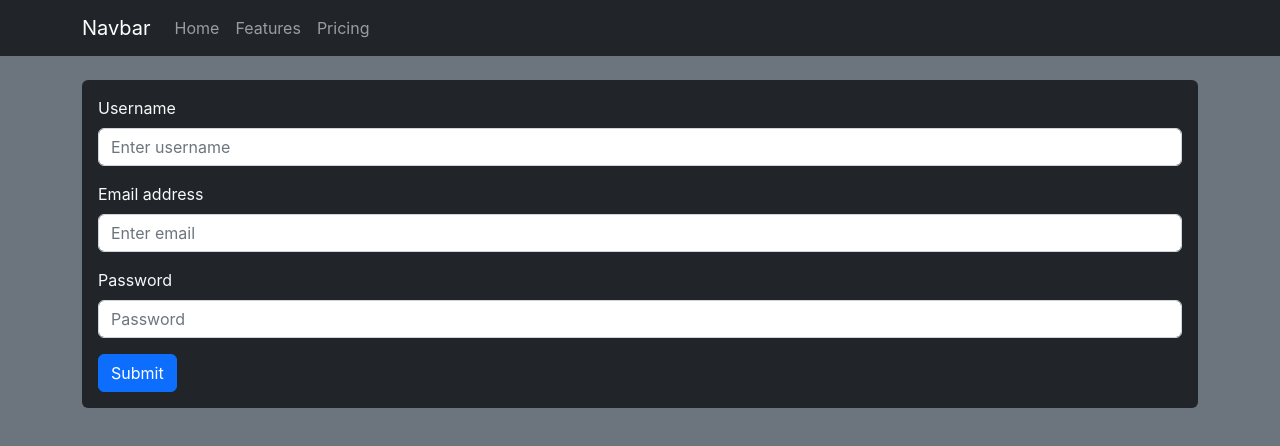
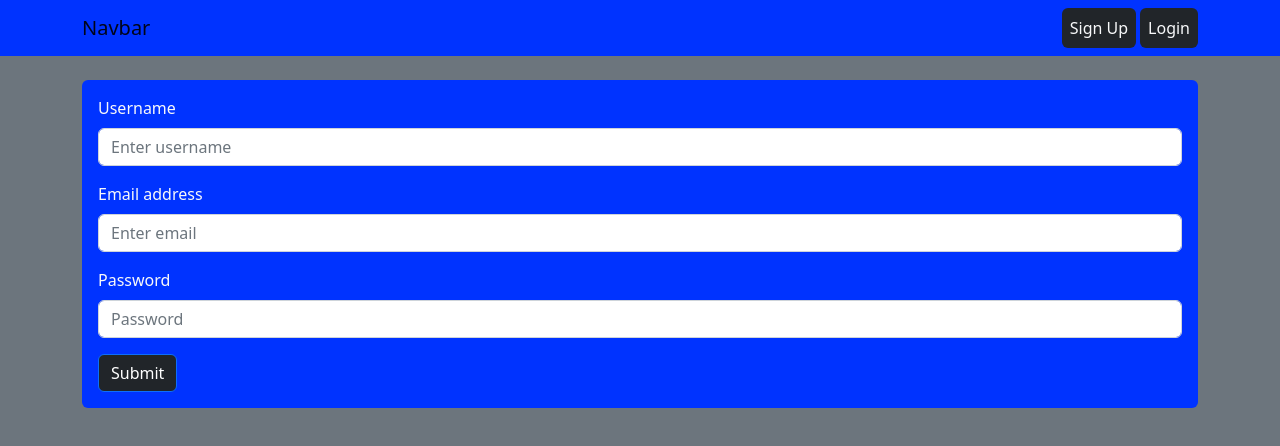
Before and after one commit to Achilles3458/ChatBox, a React (Create React App) app in the folder client/: page /signup in a window 1280 px wide. Shown: the top 446 px of the page. Built offline with nearby package versions, Linux system fonts and the light colour scheme.

Commit message:
logout condition works

```diff
--- a/client/src/App.js
+++ b/client/src/App.js
@@ -11,6 +11,8 @@ import { BrowserRouter as Router, Routes, Route } from "react-router-dom";
 import Header from "./components/Navbar";
 import Signup from "./pages/SignUp";
 import Login from "./pages/Login";
+
+import "./Theme.css";
 
 const httpLink = createHttpLink({
   uri: "/graphql",
--- /dev/null
+++ b/client/src/Theme.css
@@ -0,0 +1,9 @@
+:root {
+  --main: #0033ff;
+  --title: #000dff;
+  --chatcard: #0f58ff;
+}
+
+.bg-main {
+  background-color: var(--main);
+}
--- a/client/src/components/Navbar/index.js
+++ b/client/src/components/Navbar/index.js
@@ -3,6 +3,7 @@ import { Link } from "react-router-dom";
 import Container from "react-bootstrap/Container";
 import Nav from "react-bootstrap/Nav";
 import Navbar from "react-bootstrap/Navbar";
+
 import Auth from "../../utils/auth";
 
 const Header = () => {
@@ -11,18 +12,40 @@ const Header = () => {
     Auth.logout();
   };
   return (
-    <>
-      <Navbar bg="dark" variant="dark">
-        <Container>
-          <Navbar.Brand href="#home">Navbar</Navbar.Brand>
-          <Nav className="me-auto">
-            <Nav.Link href="#home">Home</Nav.Link>
-            <Nav.Link href="#features">Features</Nav.Link>
-            <Nav.Link href="#pricing">Pricing</Nav.Link>
+    <Navbar className="bg-main">
+      <Container>
+        <Navbar.Brand>
+          <Link className="navbar-brand" to="/">
+            Navbar
+          </Link>
+        </Navbar.Brand>
+        {Auth.loggedIn() ? (
+          <Nav>
+            <Link
+              className="nav-link bg-dark text-light rounded"
+              onClick={logout}
+            >
+              Log Out
+            </Link>
           </Nav>
-        </Container>
-      </Navbar>
-    </>
+        ) : (
+          <Nav>
+            <Link
+              className="nav-link bg-dark text-light rounded mx-1"
+              to="/signup"
+            >
+              Sign Up
+            </Link>
+            <Link
+              className="nav-link d-flex bg-dark text-light rounded"
+              to="/login"
+            >
+              Login
+            </Link>
+          </Nav>
+        )}
+      </Container>
+    </Navbar>
   );
 };
 
--- a/client/src/index.css
+++ /dev/null
@@ -1,13 +0,0 @@
-body {
-  margin: 0;
-  font-family: -apple-system, BlinkMacSystemFont, 'Segoe UI', 'Roboto', 'Oxygen',
-    'Ubuntu', 'Cantarell', 'Fira Sans', 'Droid Sans', 'Helvetica Neue',
-    sans-serif;
-  -webkit-font-smoothing: antialiased;
-  -moz-osx-font-smoothing: grayscale;
-}
-
-code {
-  font-family: source-code-pro, Menlo, Monaco, Consolas, 'Courier New',
-    monospace;
-}
--- a/client/src/index.js
+++ b/client/src/index.js
@@ -1,7 +1,6 @@
 import React from "react";
 import ReactDOM from "react-dom/client";
 import "bootstrap/dist/css/bootstrap.min.css";
-import "./index.css";
 import App from "./App";
 import reportWebVitals from "./reportWebVitals";
 
--- a/client/src/pages/Login.js
+++ b/client/src/pages/Login.js
@@ -49,7 +49,7 @@ const Login = (props) => {
       ) : (
         <Form
           onSubmit={handleFormSubmit}
-          className="bg-dark text-light p-3 rounded"
+          className="bg-main text-light p-3 rounded"
         >
           <Form.Group className="mb-3" controlId="formBasicUsername">
             <Form.Label>Username</Form.Label>
@@ -71,7 +71,7 @@ const Login = (props) => {
               onChange={handleChange}
             />
           </Form.Group>
-          <Button variant="primary" type="submit">
+          <Button className="bg-dark" type="submit">
             Submit
           </Button>
         </Form>
--- a/client/src/pages/SignUp.js
+++ b/client/src/pages/SignUp.js
@@ -50,7 +50,7 @@ const Signup = () => {
       ) : (
         <Form
           onSubmit={handleFormSubmit}
-          className="bg-dark text-light p-3 rounded"
+          className="bg-main text-light p-3 rounded"
         >
           <Form.Group className="mb-3" controlId="formBasicUsername">
             <Form.Label>Username</Form.Label>
@@ -82,7 +82,7 @@ const Signup = () => {
               onChange={handleChange}
             />
           </Form.Group>
-          <Button variant="primary" type="submit">
+          <Button className="bg-dark" type="submit">
             Submit
           </Button>
         </Form>
```
Also changed, not shown: client/src/App.css (deleted, +0 -38 lines), client/src/logo.svg (deleted), 1 other file (tests, documents, lock files or other folders).
